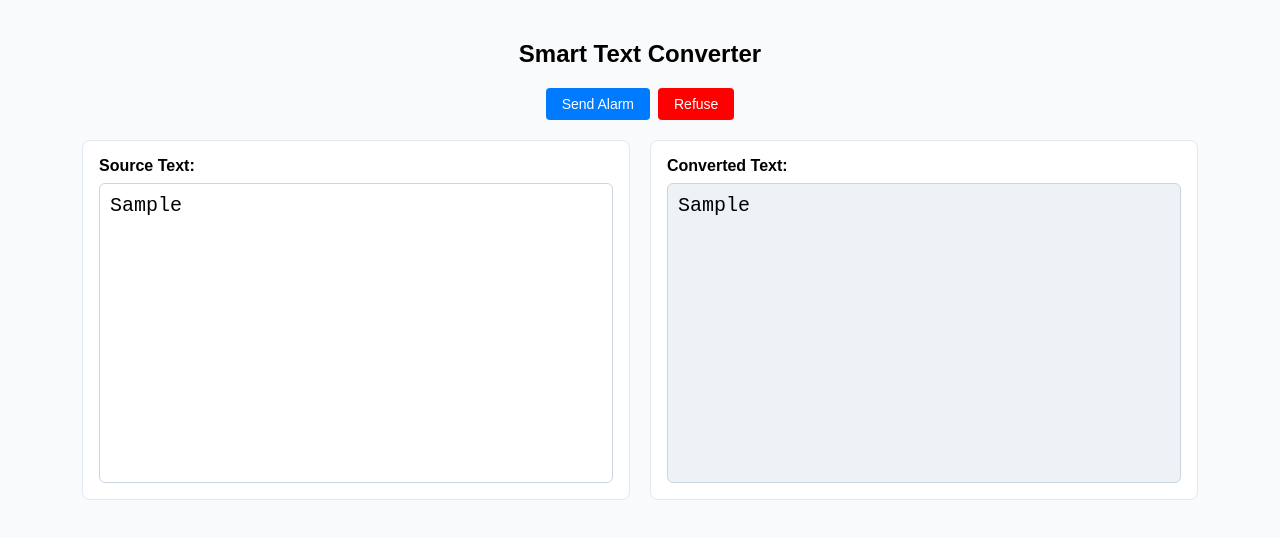
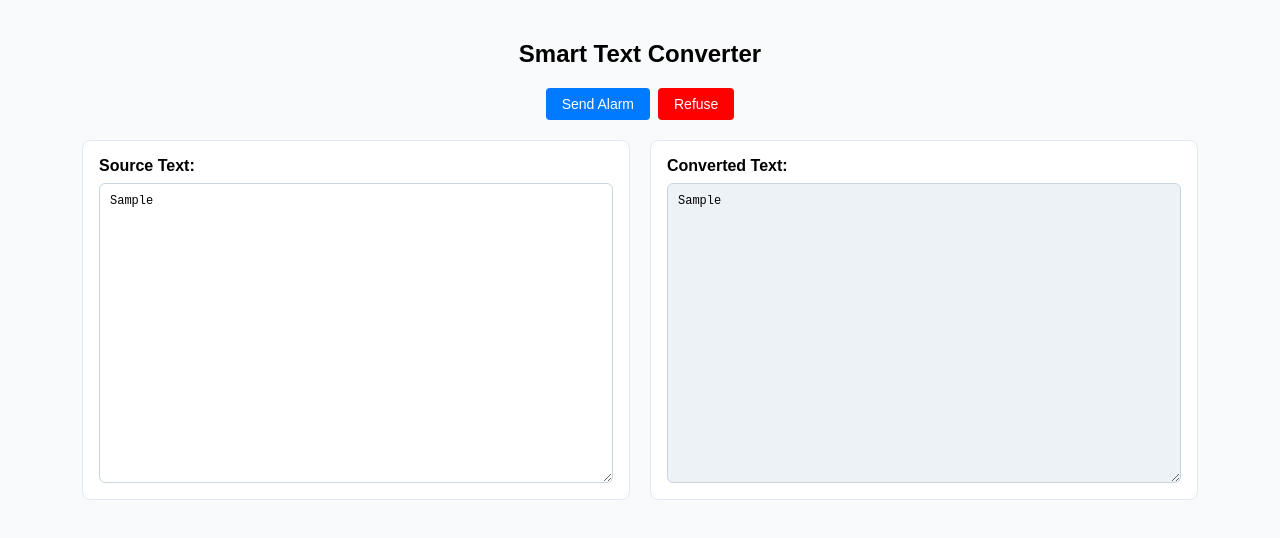
Before and after one commit to gen2rick/websocket-notification, a website: page public/index.html in a window 1280 px wide. Both pictures are taken after typing "Sample" into the empty fields and a click on the button "Send Alarm". Drawn offline with nearby package versions, Linux system fonts and the light colour scheme; no server answers.

Commit message:
update textarean font-size and auto-height feature

```diff
--- a/public/script.js
+++ b/public/script.js
@@ -71,6 +71,12 @@ function normalizeText(text) {
 function updateConvertedText() {
   const input = sourceText.value;
   targetText.value = normalizeText(input);
+
+  sourceText.style.height = "auto";
+  sourceText.style.height = sourceText.scrollHeight + "px";
+
+  targetText.style.height = "auto";
+  targetText.style.height = targetText.scrollHeight + "px";
 }
 
 function copyToClipboard() {
--- a/public/style.css
+++ b/public/style.css
@@ -37,11 +37,10 @@ h2 {
 }
 
 textarea {
-  width: 100%;
-  height: max-content;
   min-height: 300px;
-  resize: none;
-  font-size: 20px;
+  resize: vertical;
+  font-size: 12px;
+  overflow: hidden;
   padding: 10px;
   border: 1px solid #cbd5e0;
   border-radius: 6px;
```
